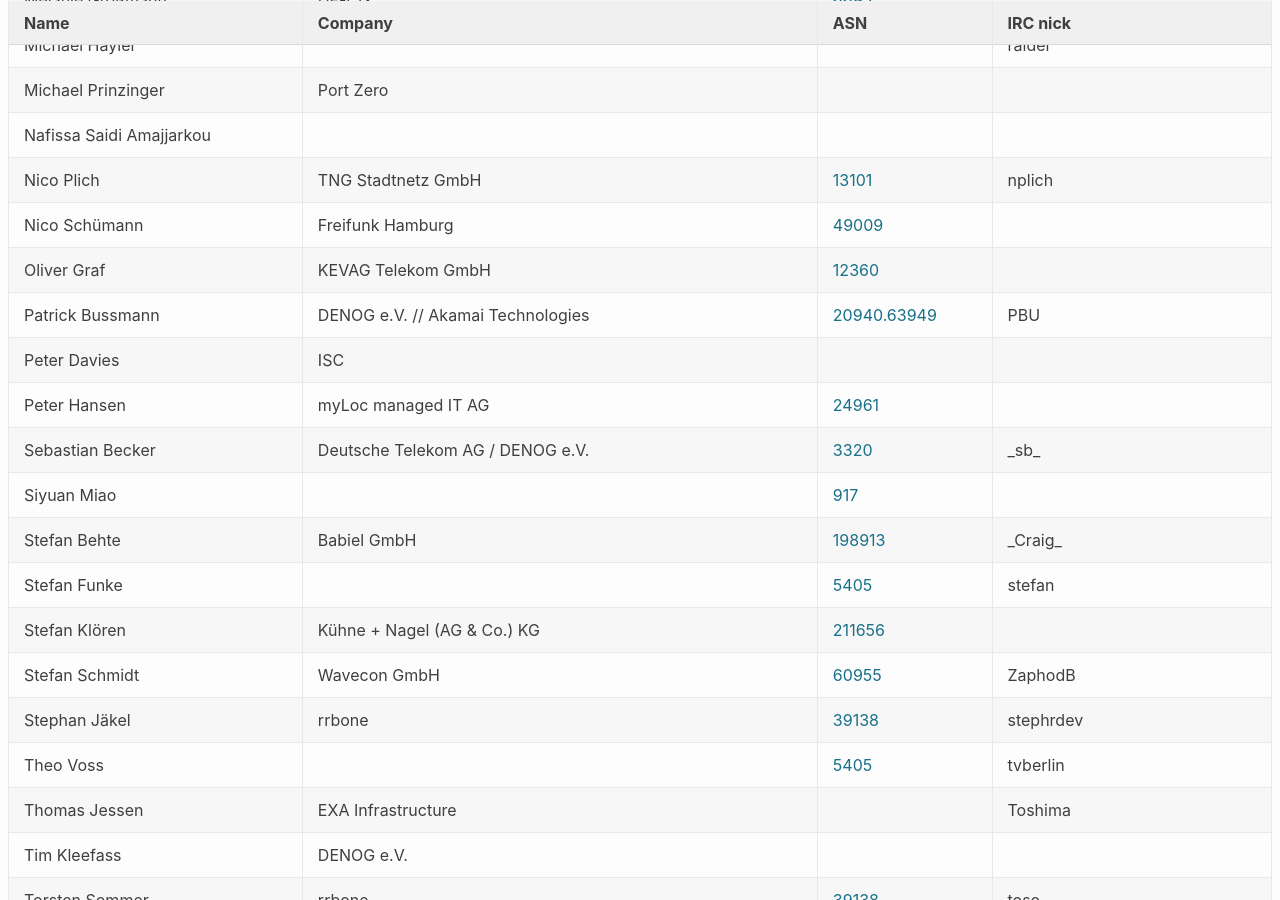
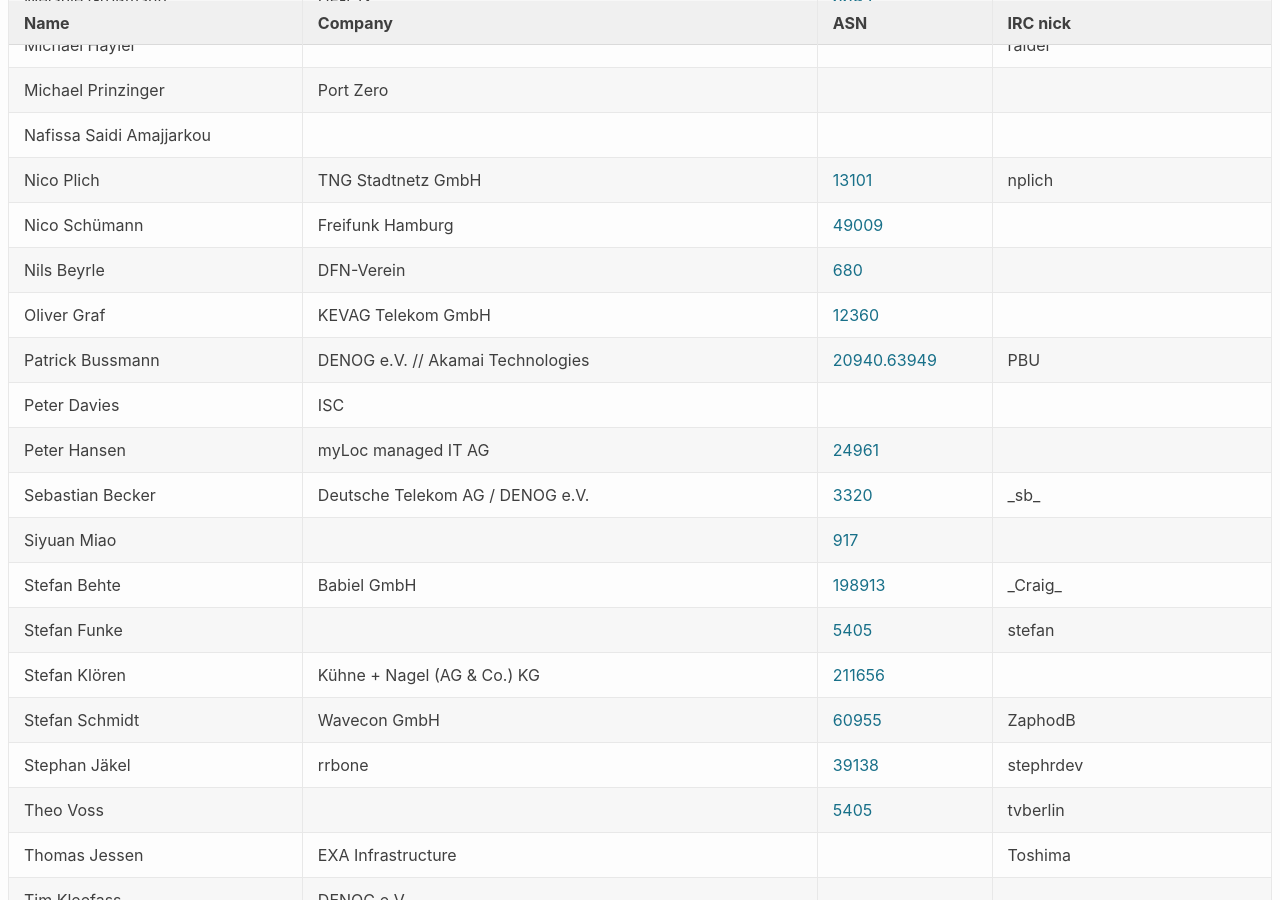
Before and after one commit to denog/pretix-attendeelist, a Jekyll site: the page built from denog15/index.md, in a window 1280 px wide and 900 px high, scrolled down 1594 px. Built offline with Jekyll 4.4.1, drawn with Linux system fonts in a browser that asks for light colours.

Commit message:
Latest data: Wed Jul 26 07:48:11 UTC 2023

```diff
--- a/_data/attendees_denog15_onsite.json
+++ b/_data/attendees_denog15_onsite.json
@@ -222,6 +222,12 @@
     "asn": "49009"
   },
   {
+    "name": "Nils Beyrle",
+    "company": "DFN-Verein",
+    "irc": null,
+    "asn": "680"
+  },
+  {
     "name": "Oliver Graf",
     "company": "KEVAG Telekom GmbH",
     "irc": null,
```
